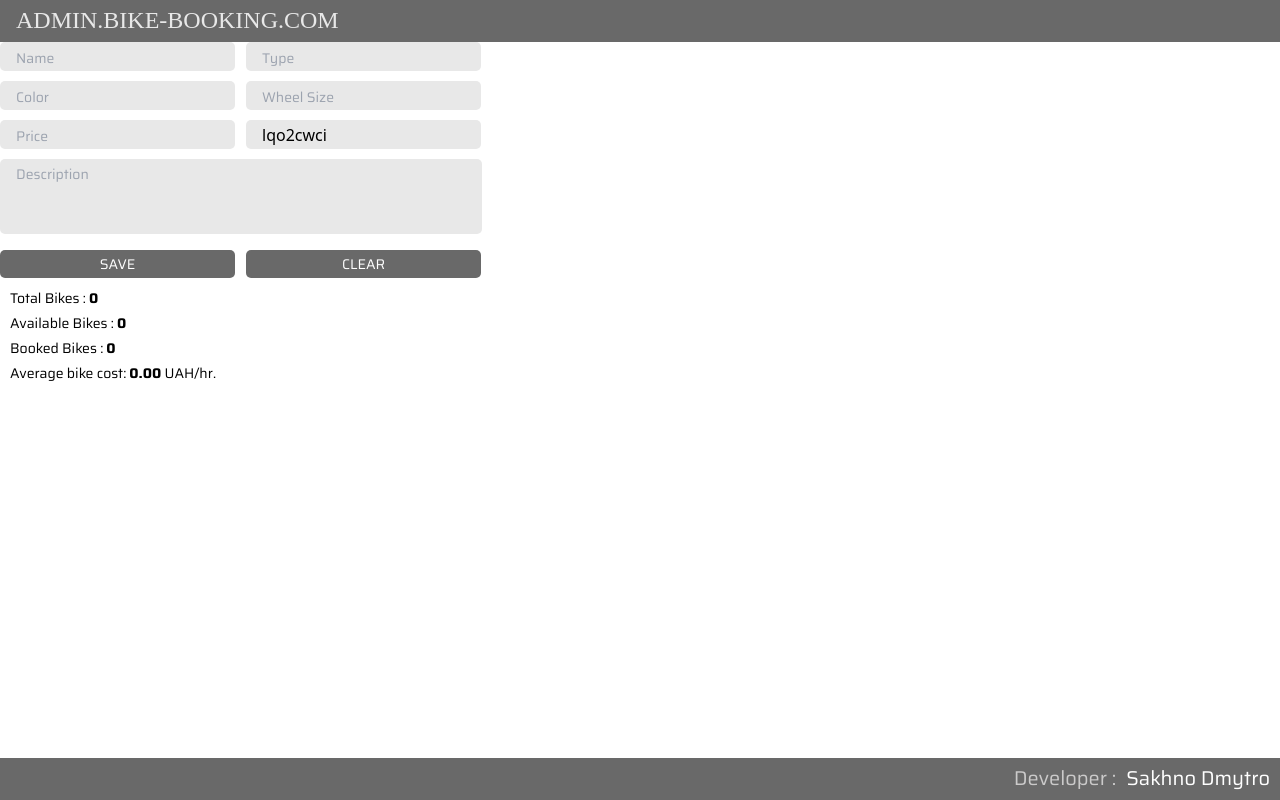
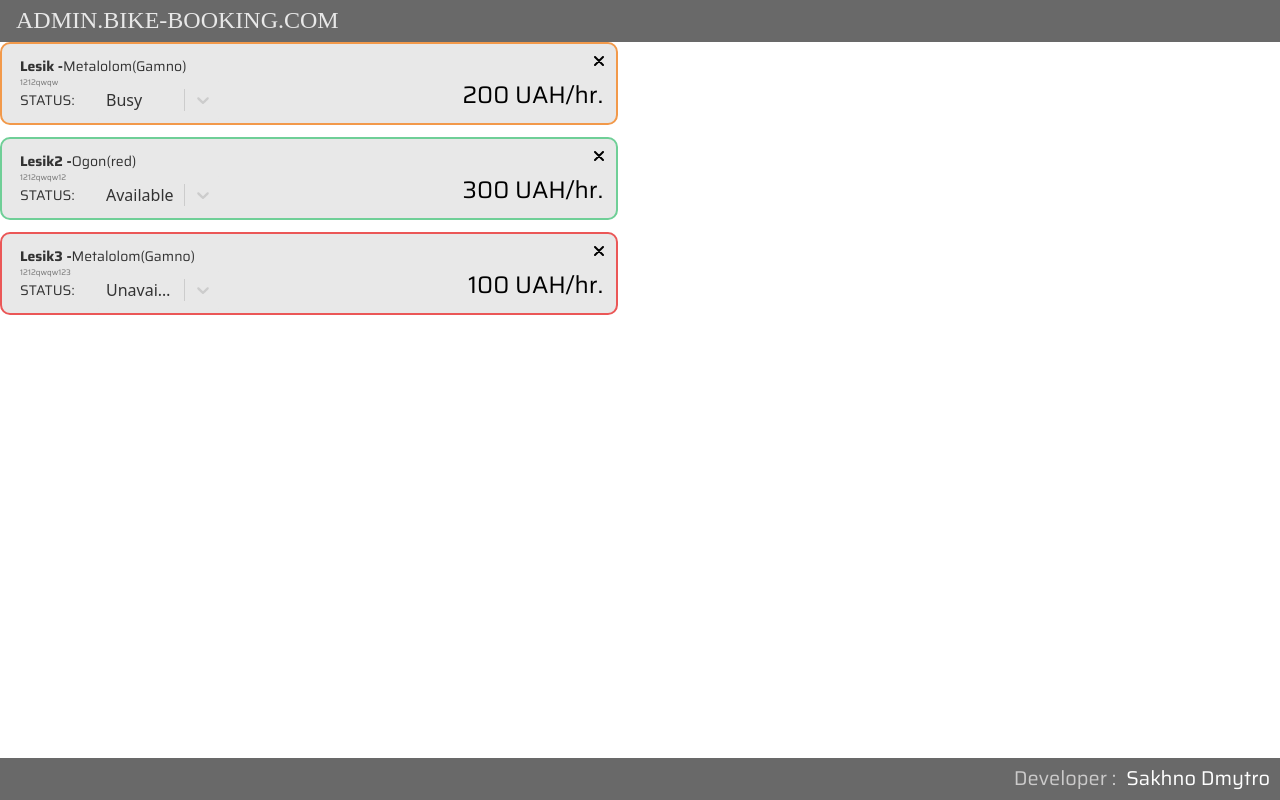
Before and after one commit to SakhnoDima/rent-bike-store, a React (Create React App) app in the folder my-app/: page / in a window 1280 px wide. Built offline with nearby package versions, Linux system fonts and the light colour scheme.

Commit message:
add List & Card components

```diff
--- a/my-app/package.json
+++ b/my-app/package.json
@@ -15,6 +15,7 @@
     "react": "^18.2.0",
     "react-dom": "^18.2.0",
     "react-scripts": "5.0.1",
+    "react-select": "^5.8.0",
     "typescript": "^4.9.5",
     "uniqid": "^5.4.0",
     "web-vitals": "^2.1.4",
--- a/my-app/src/Components/Body/Body.tsx
+++ b/my-app/src/Components/Body/Body.tsx
@@ -1,12 +1,14 @@
 import React from "react";
-import Forma from "../Forma/Forma";
-import Statistics from "../Statistic/Statistics";
+// import Forma from "../Forma/Forma";
+// import Statistics from "../Statistic/Statistics";
+import List from "../List/List";
 
 const Body = () => {
   return (
     <main className="flex-auto">
-      <Forma />
-      <Statistics />
+      <List />
+      {/* <Forma />
+      <Statistics /> */}
     </main>
   );
 };
--- /dev/null
+++ b/my-app/src/Components/Card/Card.tsx
@@ -0,0 +1,84 @@
+import React from "react";
+import { ReactComponent as CloseBtn } from "../../SVG/Cls.svg";
+import Select from "react-select";
+import { colourStyles } from "./selectStyles";
+// enum Status {
+//   AVAILABLE = "available",
+//   BUSY = "busy",
+//   UNAVAILABLE = "unavailable",
+// }
+
+const options = [
+  { value: "available", label: "Available" },
+  { value: "busy", label: "Busy" },
+  { value: "unavailable", label: "Unavailable" },
+];
+
+interface ICard {
+  name: string;
+  type: string;
+  color: string;
+  id: string;
+  status: string;
+  price: number;
+}
+
+export const Card: React.FC<ICard> = ({
+  name,
+  type,
+  color,
+  id,
+  status,
+  price,
+}) => {
+  const defaultValueSelect = (() => {
+    return options.findIndex((item) => item.value === status);
+  })();
+
+  const handleChange = (selectOptions: any) => {
+    console.log(id, selectOptions);
+  };
+
+  return (
+    <div
+      className={` w-[618px] h-[83px] py-[12px] pl-[18px] pr-[13px] rounded-[10px] bg-gray-color relative
+   border-2 ${
+     status === "available"
+       ? "border-bg-available"
+       : status === "busy"
+       ? "border-[#F2994A]"
+       : "border-[#EB5757]"
+   } `}
+    >
+      <p className="font-main font-bold text-sm text-text-dark mb-[1px]">
+        {name} -
+        <span className="font-normal">
+          {type}({color})
+        </span>
+      </p>
+      <p className="text-text-light font-main font-normal text-[8px] mb-[1px]">
+        {id}
+      </p>
+
+      <p className="font-main font-normal text-sm text-text-dark ">STATUS:</p>
+      <div className="absolute left-[94px] bottom-[4px]">
+        <Select
+          onChange={handleChange}
+          options={options}
+          defaultValue={options[defaultValueSelect]}
+          styles={colourStyles}
+        />
+      </div>
+
+      <p className="absolute right-[13px] bottom-[12px] font-main font-normal text-2xl">
+        {price} UAH/hr.
+      </p>
+      <button
+        onClick={() => console.log("Close")}
+        className="absolute right-[12px] top-[12px] hover:scale-150"
+      >
+        <CloseBtn />
+      </button>
+    </div>
+  );
+};
--- /dev/null
+++ b/my-app/src/Components/Card/selectStyles.tsx
@@ -0,0 +1,19 @@
+import { StylesConfig } from "react-select";
+
+export const colourStyles: StylesConfig = {
+  control: (styles) => ({
+    ...styles,
+    backgroundColor: "#E8E8E8",
+    border: "none",
+    width: "125px",
+  }),
+  option: (styles) => ({
+    ...styles,
+    backgroundColor: "#E8E8E8",
+  }),
+  input: (styles) => ({
+    ...styles,
+  }),
+  placeholder: (styles) => ({ ...styles }),
+  singleValue: (styles, { data }) => ({ ...styles }),
+};
--- /dev/null
+++ b/my-app/src/Components/List/List.tsx
@@ -0,0 +1,49 @@
+import React from "react";
+import { Card } from "../Card/Card";
+
+const list = [
+  {
+    name: "Lesik",
+    type: "Metalolom",
+    color: "Gamno",
+    id: "1212qwqw",
+    status: "busy",
+    price: 200,
+  },
+  {
+    name: "Lesik2",
+    type: "Ogon",
+    color: "red",
+    id: "1212qwqw12",
+    status: "available",
+    price: 300,
+  },
+  {
+    name: "Lesik3",
+    type: "Metalolom",
+    color: "Gamno",
+    id: "1212qwqw123",
+    status: "unavailable",
+    price: 100,
+  },
+];
+
+const List: React.FC<{}> = () => {
+  return (
+    <div className="flex flex-col gap-[12px]">
+      {list.map(({ name, type, color, id, status, price }) => (
+        <Card
+          key={id}
+          name={name}
+          type={type}
+          color={color}
+          id={id}
+          status={status}
+          price={price}
+        />
+      ))}
+    </div>
+  );
+};
+
+export default List;
--- a/my-app/tailwind.config.js
+++ b/my-app/tailwind.config.js
@@ -11,6 +11,9 @@ module.exports = {
         "gray-color": "#E8E8E8",
         "darkGray-color": "#CBCACA",
         "bg-prime": "#696969",
+        "bg-available": "#6FCF97",
+        "text-dark": "#333",
+        "text-light": "#717171",
       },
     },
   },
```
Also changed, not shown: my-app/src/SVG/Cls.svg (added), 1 other file (tests, documents, lock files or other folders).
